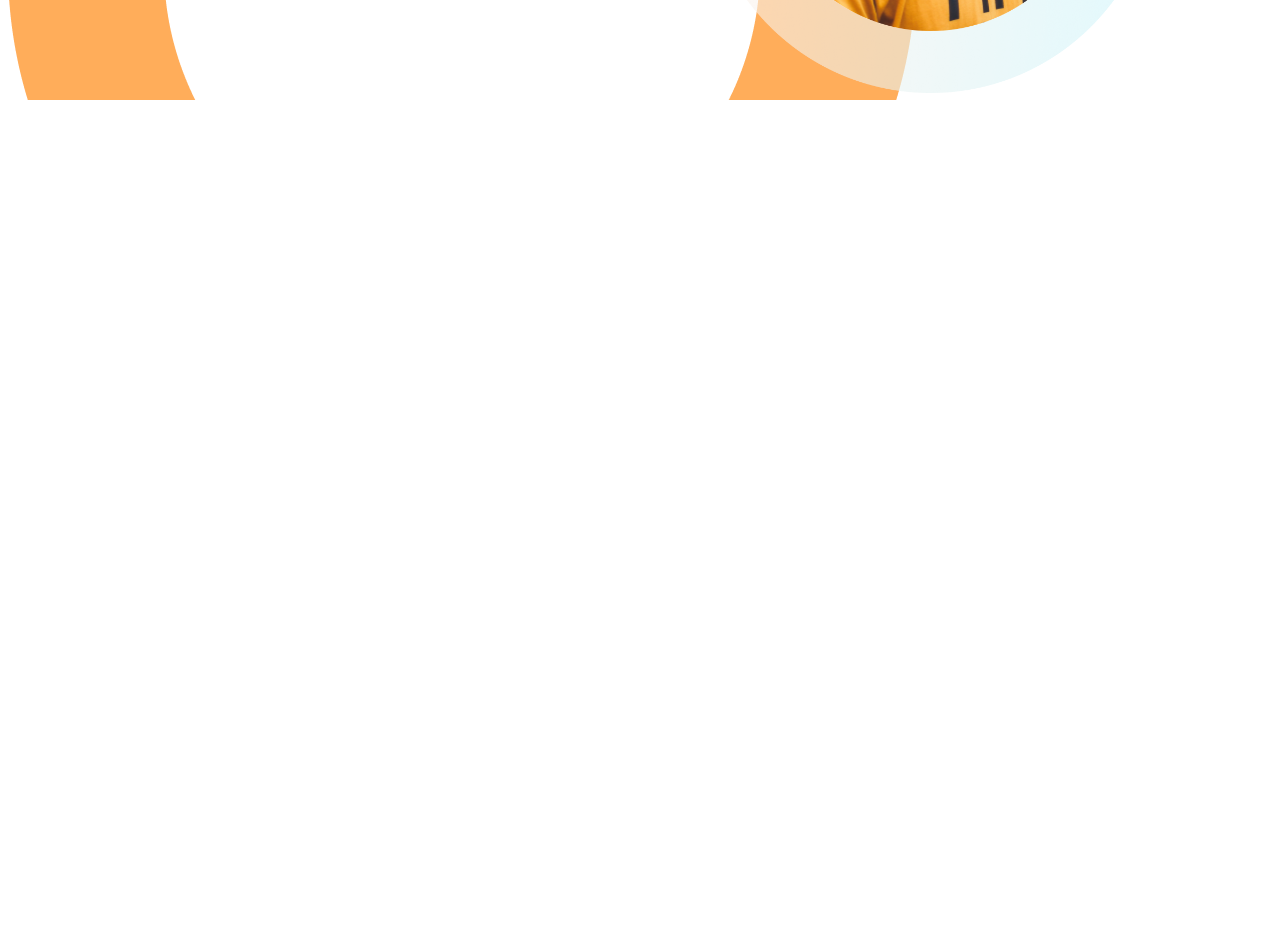
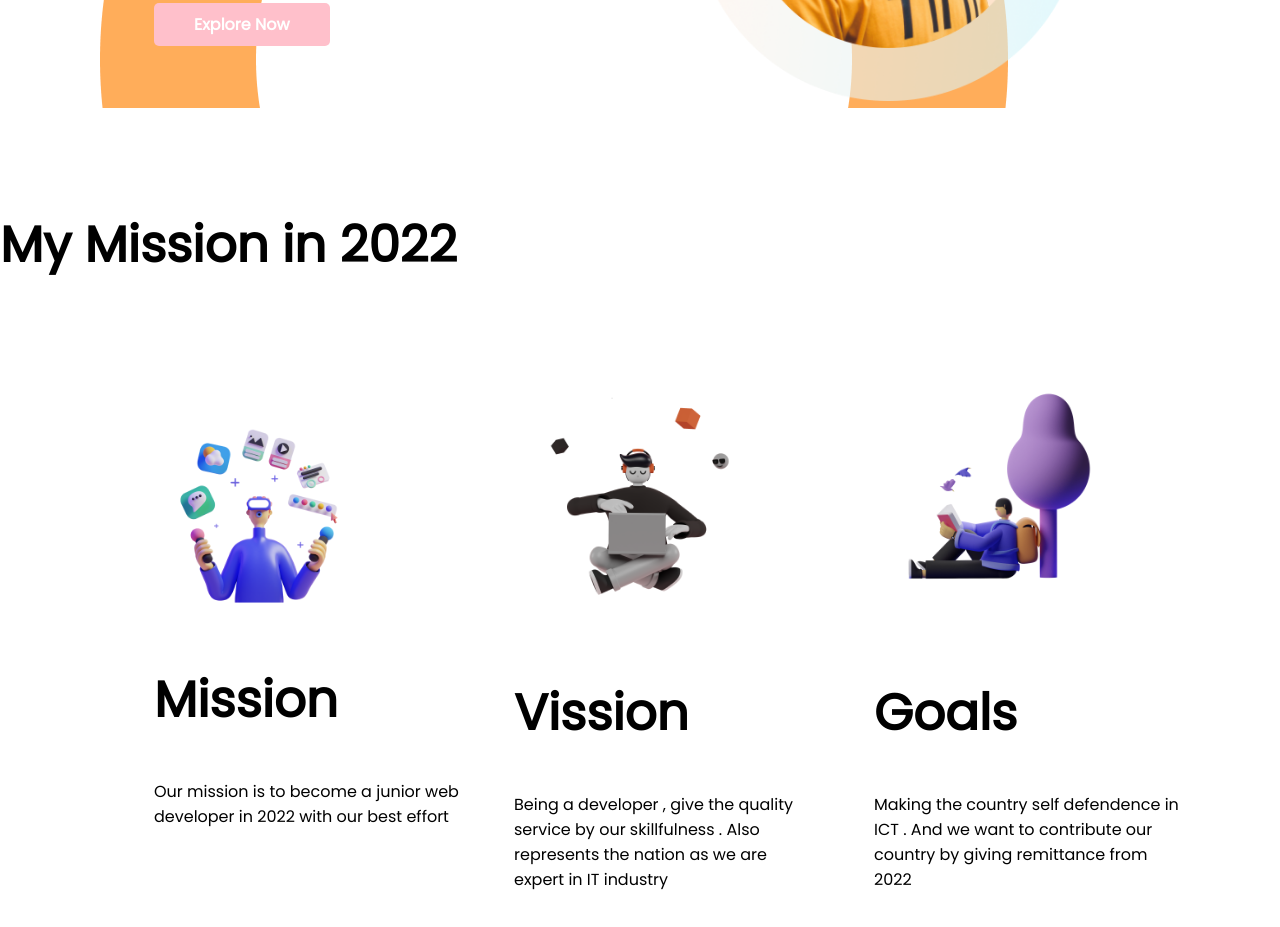
Before and after one commit to Lalonasm/developer-portfolio, a plain HTML site: page index.html in a window 1280 px wide. Shown: the part 495-1422 px from the top of the page. Before the commit the page ends 800 px from the top, so only its background shows below. Drawn offline with Linux system fonts and the light colour scheme.

Commit message:
added new

```diff
--- a/index.html
+++ b/index.html
@@ -27,6 +27,25 @@
         </div>
         <div class="half-width"><img src="person-2.png" alt=""></div>
     </section>
+    <h1>My Mission in 2022</h1>
+    <section class="my-mission">
+        <div class="half-width"><img src="illustrator-1.png" alt="">
+            <h1>Mission</h1>
+            <p>Our mission is to become a junior web developer in 2022 with our best effort </p>
+        </div>
+        <div class="half-width" class="mission">
+            <img src="illustrator-2.png" alt="">
+            <h1>Vission</h1>
+            <p>Being a developer , give the quality service by our skillfulness . Also represents the nation as we
+                are expert in IT industry</p>
+        </div>
+        <div class="half-width"><img src="illustrator-3.png" alt="">
+            <h1>Goals</h1>
+            <p>Making the country self defendence in ICT . And we want to contribute our country by giving remittance
+                from 2022</p>
+        </div>
+
+    </section>
 
 </body>
 
--- a/style.css
+++ b/style.css
@@ -1,5 +1,6 @@
 body{
     font-family: 'Poppins', sans-serif;
+    margin: 0;
 }
 h1{
     font-size: 50px;
@@ -9,6 +10,7 @@ h1{
 }
 section{
     display: flex;
+    margin: 100px;
 }
 .half-width{
     width: 50%;
@@ -30,3 +32,7 @@ section{
     background-image: url(shape-1.png);
     background-repeat: no-repeat;
 }
+.my-mission{}
+.mission{
+    background-color: powderblue;
+}
```
